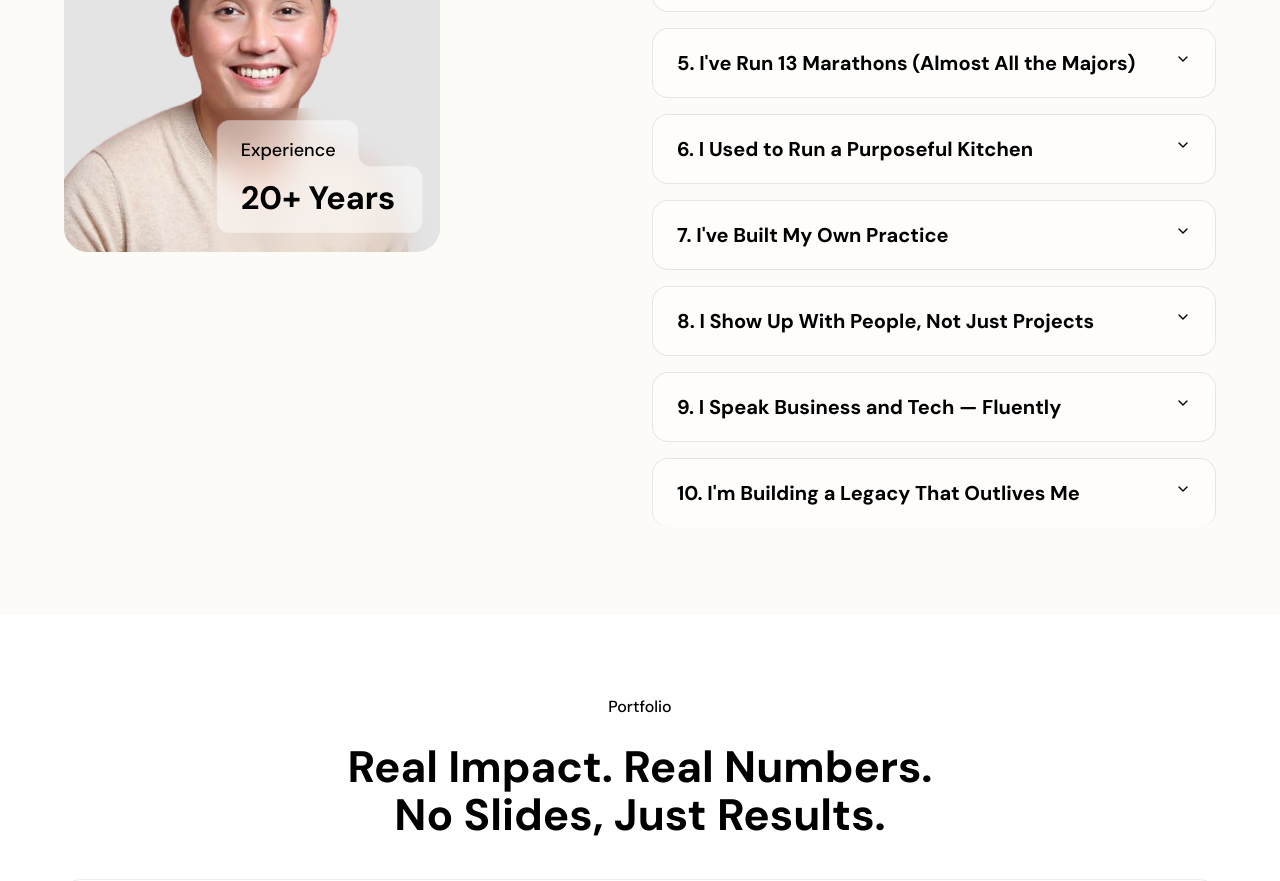
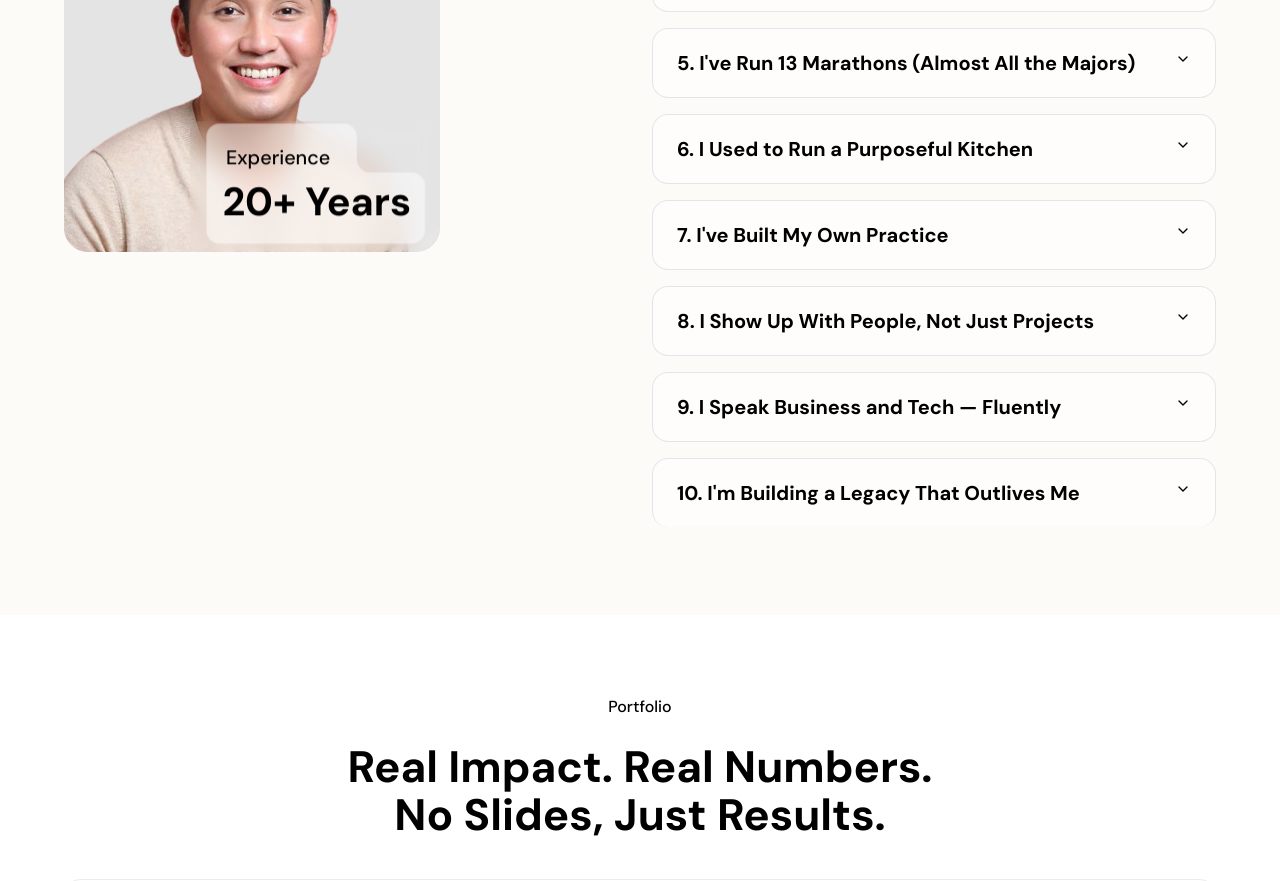
Before and after one commit to ultradevs-clients/ollie-pangan-consultancy, a Next.js app: page / in a window 1280 px wide. Shown: the part 1400-2281 px from the top of the page. Built offline with nearby package versions, Linux system fonts and the light colour scheme; no server answers.

Commit message:
experience box fix

```diff
--- a/src/components/common/Services.jsx
+++ b/src/components/common/Services.jsx
@@ -30,14 +30,14 @@ export default function Services() {
 						<Image
 							src={UserImage}
 							alt="User Image"
-							className="w-72 lg:w-96"
+							className="w-96"
 						/>
 
-						<div class="w-60 h-40 2xl:scale-100 lg:scale-90 md:scale-[70%] scale-[65%] bg-background/50 backdrop-blur-md  absolute 2xl:bottom-3 2xl:right-3 xl:-bottom-2 lg:-bottom-2 lg:right-0 md:-bottom-6 md:-right-7 -bottom-8 -right-8 mask-line">
-							<h4 className="text-xl font-medium absolute top-8 left-8 ">
+						<div class="w-[280px] h-[146px] 2xl:scale-100 lg:scale-90 md:scale-[70%] scale-[75%] bg-background/50 backdrop-blur-md  absolute 2xl:bottom-5 2xl:right-0 xl:-bottom-2 lg:-bottom-0 lg:-right-4 md:-bottom-5 md:-right-12 -bottom-3 -right-10 mask-line">
+							<h4 className="text-[22px] font-medium absolute top-6 left-10">
 								Experience
 							</h4>
-							<h4 className="text-4xl font-bold absolute bottom-10 left-8 ">
+							<h4 className="text-[44px] font-bold absolute bottom-6 left-9">
 								20+ Years
 							</h4>
 						</div>
```
